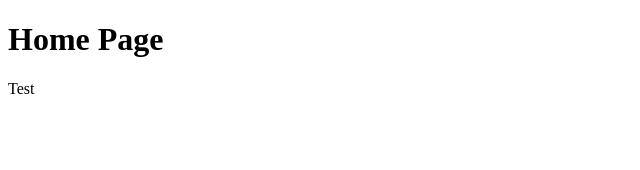
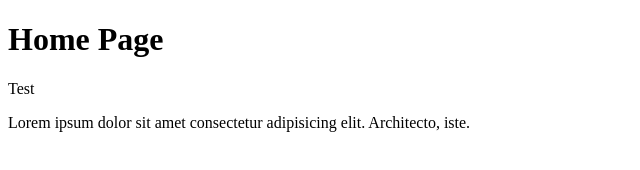
Before and after one commit to kvenkatvarma/Test_Git, a plain HTML site: page index.html in a window 1280 px wide. Shown: the whole page, without its empty margins (0-640 px from the left). Drawn offline with Linux system fonts and the light colour scheme.

Commit message:
index updated

```diff
--- a/index.html
+++ b/index.html
@@ -8,5 +8,6 @@
 <body>
     <h1>Home Page</h1>
     <p>Test</p>
+    <p>Lorem ipsum dolor sit amet consectetur adipisicing elit. Architecto, iste.</p>
 </body>
 </html>
```
